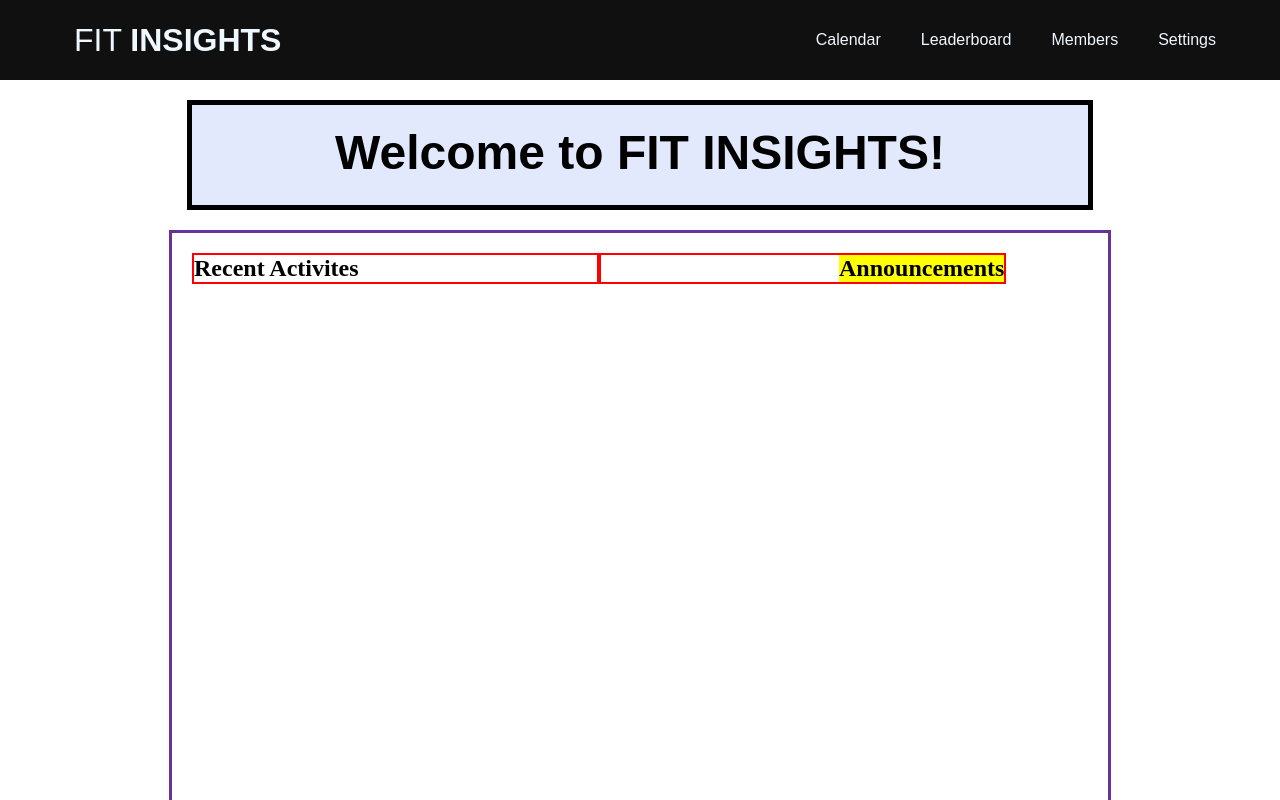
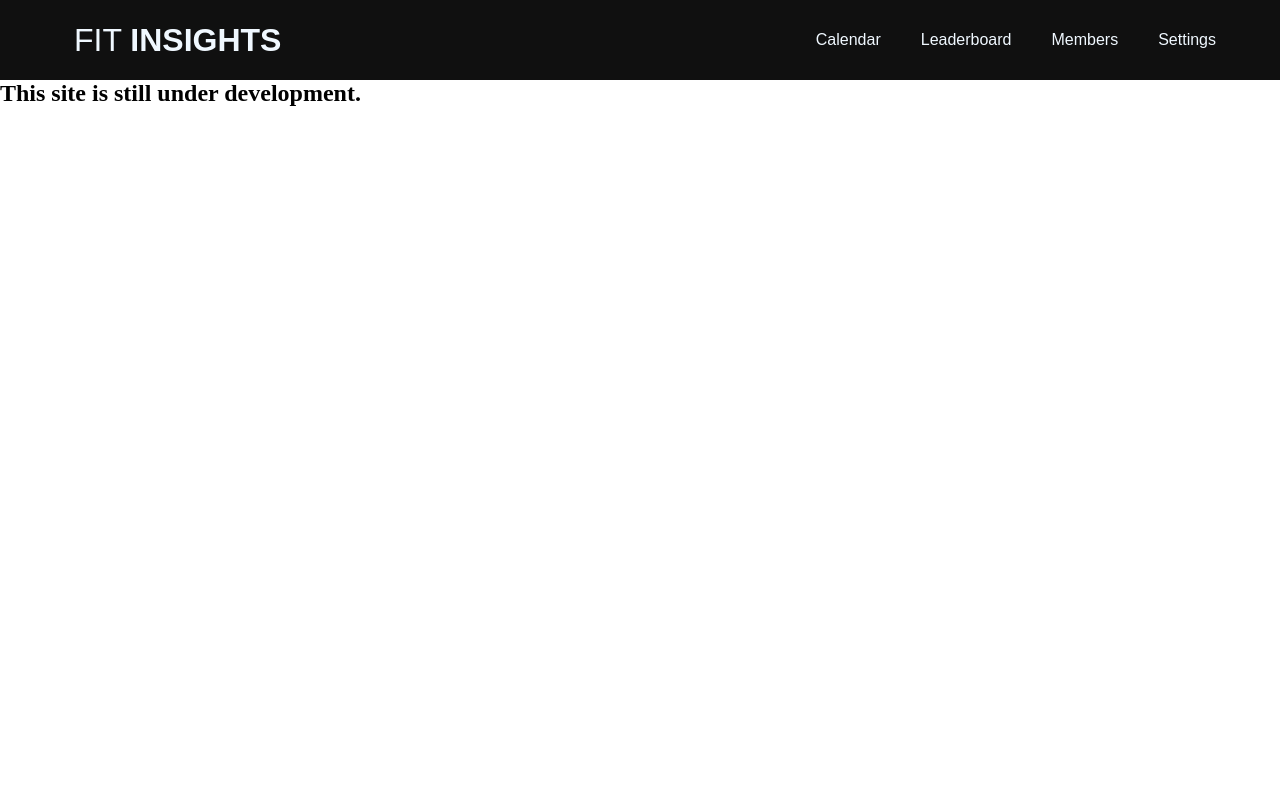
Before and after one commit to JGridleyMLDL/OtherWebsite, a plain HTML site: page index.html in a window 1280 px wide. Shown: the top 800 px of the page. Drawn offline with Linux system fonts and the light colour scheme.

Commit message:
Construction In Progress

```diff
--- a/index.html
+++ b/index.html
@@ -1,49 +1,41 @@
 <!DOCTYPE html>
 <html>
-  <head>
+
+<head>
     <link href="https://fonts.googleapis.com/css2?family=Montserrat:wght@100&display=swap">
     <link rel="stylesheet" type="text/css" href="style.css" />
     <title></title>
-  </head>
+</head>
 
 
-  <body>
-    <nav class = "header">
-        <div class = "inner_header">
-            <div class = "logo_container">
+<body>
+    <nav class="header">
+        <div class="inner_header">
+            <div class="logo_container">
                 <h1>FIT <span>INSIGHTS</span></h1>
             </div>
 
             <ul class="navigation">
-                <a href=""><li>Calendar</li></a>
-                <a href=""><li>Leaderboard</li></a>
-                <a href=""><li>Members</li></a>
-                <a href=""><li>Settings</li></a>
+                <a href="">
+                    <li>Calendar</li>
+                </a>
+                <a href="">
+                    <li>Leaderboard</li>
+                </a>
+                <a href="">
+                    <li>Members</li>
+                </a>
+                <a href="">
+                    <li>Settings</li>
+                </a>
             </ul>
 
         </div>
     </nav>
 
-    <div class="welcomebox">
-        <h1>Welcome to FIT INSIGHTS!</h1>
+    <h2>This site is still under development.</h2>
 
-    </div>
+    <script src="app.js"></script>
+</body>
 
-    <div class="main_block">
-        <div class="float_container">
-            <div class="recent_activities">
-                <h2>Recent Activites</h2>
-            </div>
-        </div>
-
-        <div class="float_container">
-            <div class="announcements">
-                <h2>Announcements</h2>
-
-            </div>
-        </div>
-    </div>
-
-    <script src = "app.js"></script>
-  </body>
 </html>
```
